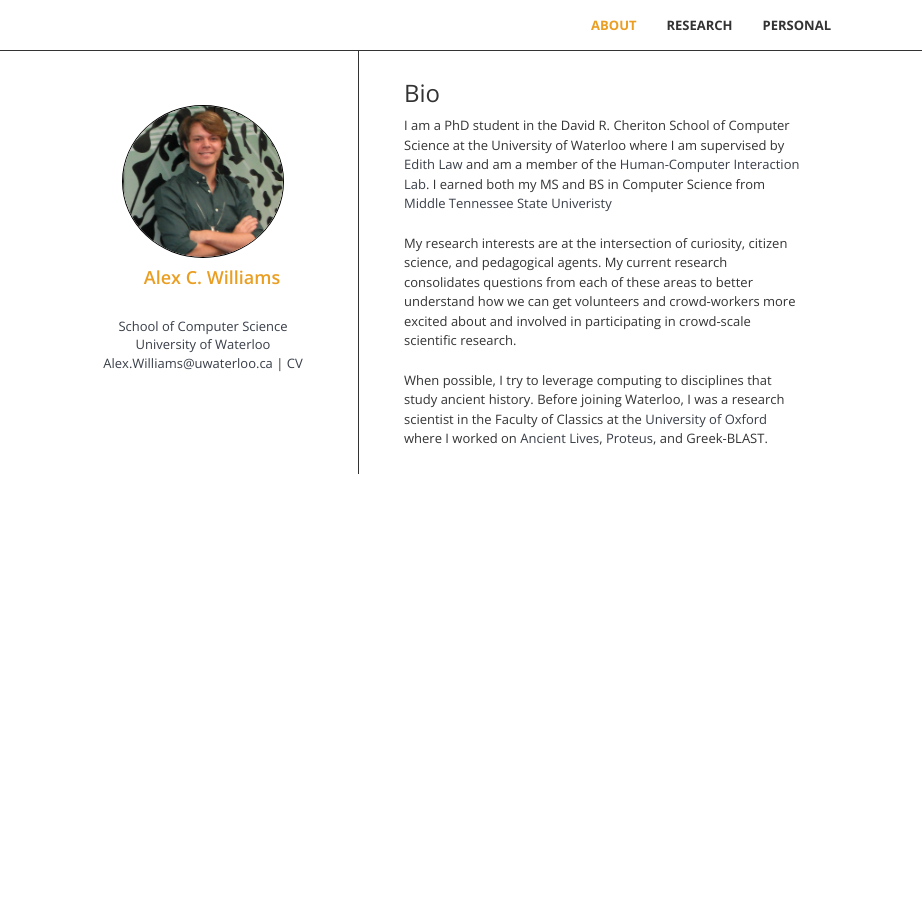
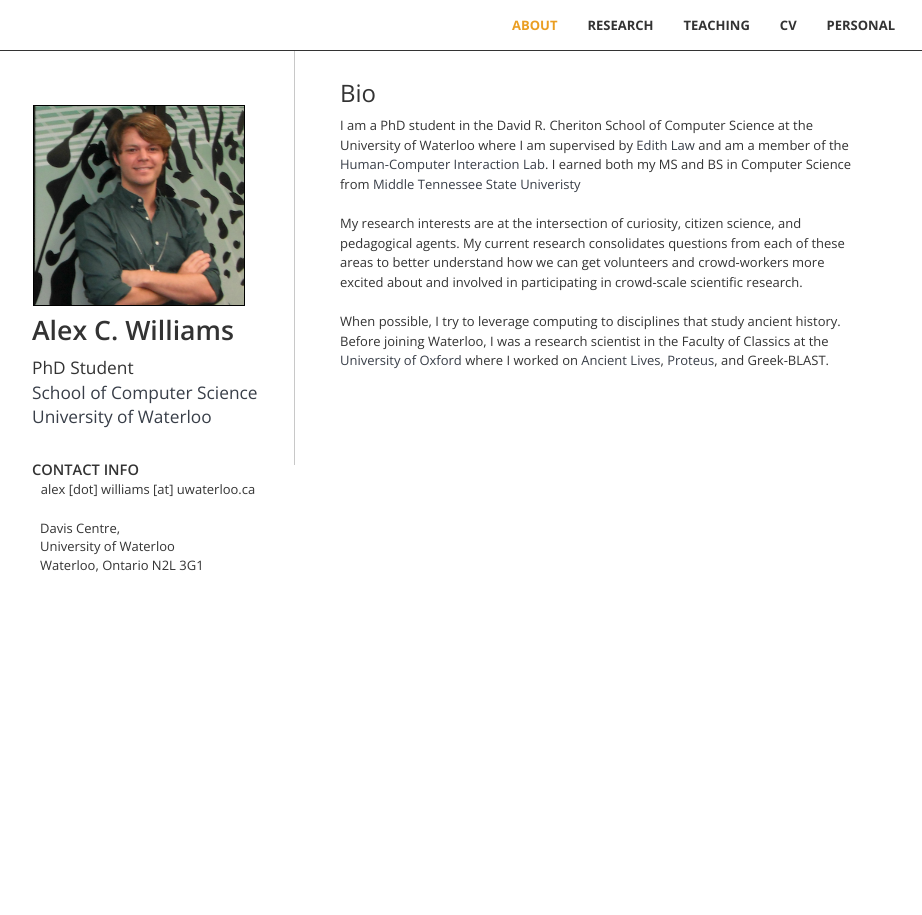
Before and after one commit to acwio/acwio.github.io, a Jekyll site: the page built from index.html, in a window 1280 px wide. Shown: the whole page, without its empty margins (178-1100 px from the left). Built offline with Jekyll 4.4.1, drawn with Linux system fonts in a browser that asks for light colours.

Commit message:
Updated Site.

```diff
--- a/_layouts/default.html
+++ b/_layouts/default.html
@@ -41,6 +41,12 @@
                     <a id="research-tab" class='page-url' href="#research">Research</a>
                 </li>
                 <li>
+                    <a id="teaching-tab" class='page-url' href="#teaching">Teaching</a>
+                </li>
+                <li>
+                    <a target='_blank' href="cv.pdf">CV</a>
+                </li>
+                <li>
                     <a id="personal-tab" class='page-url' href="#personal">Personal</a>
                 </li>
             </ul>
--- a/css/creative.css
+++ b/css/creative.css
@@ -33,7 +33,8 @@
 
 a:hover,
 a:focus {
-    color: #EA9E22;
+    cursor: pointer;
+    color: #383E48;
 }
 
 h1,
@@ -43,6 +44,10 @@
 h5,
 h6 {
     font-family: 'Open Sans','Helvetica Neue',Arial,sans-serif;
+}
+
+h4 {
+    font-weight: 600;
 }
 
 p {
@@ -72,7 +77,7 @@
 }
 
 #nav-container-custom, #container {
-    width: 60%;
+    width: 70%;
     margin: 0 auto;
 }
 
@@ -243,7 +248,7 @@
         margin-top: 15px;
         border-spacing: 2px;
         border-color: grey;
-        border-left: solid 1px;
+        border-left: 1px solid rgba(128, 128, 128, 0.43);
         margin-left: 280px;
         min-height: 450px;
     }
@@ -484,9 +489,8 @@
 }
 
 #portrait {
-    border-radius: 100%;
     border: solid 1px black;
-    width: 65%;
+    width: 85%;
 }
 
 img::-moz-selection {
@@ -522,3 +526,31 @@
     font-size: smaller;
     border-radius: 2px;
 }
+
+.course-role {
+    font-style: italic;
+}
+
+.portrait-meta {
+    font-size: 13pt;
+    padding-left: 18px;
+    text-align: left;
+}
+
+.contact {
+    padding-left: 18px;
+}
+
+.contact-header {
+    text-align: left;
+    margin-top: 30px;
+    padding-left: 18px;
+    font-size: 11pt;
+    font-weight: 600;
+}
+
+.contact-address {
+    padding-left: 8px;
+    text-align: left;
+
+}
--- a/index.html
+++ b/index.html
@@ -7,16 +7,27 @@
                 <div class="portrait">
                     <img id="portrait" src="img/portrait3.png" alt="Alex C. Williams" />
                 </div>
-                <h4 style="color: #EA9E22;padding-left: 18px; font-weight: 600;">Alex C. Williams</h4>
-                <br/><a href="https://cs.uwaterloo.ca/">School of Computer Science</a><br/><a href="http://www.uwaterloo.ca">University of Waterloo</a>
+                <h4 style="font-size: 20pt;padding-left: 18px; font-weight: 600;text-align: left;">Alex C. Williams</h4>
+                <div class="portrait-meta">
+                    PhD Student<br/>
+                    <a href="https://cs.uwaterloo.ca/">School of Computer Science</a><br/>
+                    <a href="http://www.uwaterloo.ca">University of Waterloo</a>
+                </div>
             </hgroup>
-            <div id="contact">
-                <a href="mailto:Alex.Williams@uwaterloo.ca">Alex.Williams@uwaterloo.ca</a> |
-                <a class="resume" href="cv.pdf">CV</a>
-                <!--<ul>
-                    <li id="facebook"><a href="https://www.twitter.com/joyokim"><img src="images/twitter.png" alt="My Facebook profile" /></a></li>
-                    <li id="linkedin"><a href="http://www.linkedin.com/pub/joy-kim/33/6b3/76b"><img src="images/linkedin.png" alt="My LinkedIn profile" /></a></li>
-                </ul>-->
+
+            <div class='contact-header'>
+                CONTACT INFO
+            </div>
+            <div class="contact">
+                alex [dot] williams [at] uwaterloo.ca</a>
+
+                <p></p>
+
+                <div class='contact-address'>
+                    Davis Centre, <br/>
+                    University of Waterloo <br/>
+                    Waterloo, Ontario N2L 3G1<br/>
+                </div>
             </div>
         </div>
 
@@ -84,6 +95,54 @@
                 {% endfor %}
             </div>
 
+            <div id="teaching" class='page-url-dest' style="display: none;">
+                <h4>University of Waterloo</h4>
+                <div class="project">
+                    <div class="project-title">
+                        CS349: User Interfaces (<a href="https://www.student.cs.uwaterloo.ca/~cs349/w17">Winter 2017</a>)
+                    </div>
+                    <div class="course-role">Instructor</div>
+                    <div class="project-desc">
+                        This course provides an introduction to contemporary user interfaces, including the basics of human-computer interaction, the user interface design/evaluation process, and the architectures within which user interfaces are developed. Students implement and evaluate portions of typical user interfaces in a series of programming assignments
+                    </div>
+                </div>
+
+                <div class="project course-other">
+                    While at Waterloo, I've also had the opportunity to serve as an Instructional Apprentice or a Teaching Assistant for the following courses:
+                    <ul>
+                        <li>CS349: User Interfaces</li>
+                        <li>CS330: Management Information Systems</li>
+                    </ul>
+                </div>
+
+                <hr style="width: 80%;border-width: 1px;max-width: 400px;"/>
+
+                <h4>Middle Tennessee State Univeristy</h4>
+
+                <div class="project">
+                    <div class="project-title">
+                        CS3130: Introduction to Computer Architecture (Fall 2013, Spring 2014)
+                    </div>
+                    <div class="course-role">Instructor</div>
+                    <div class="project-desc">
+                        This course provides an introduction to assembly language programming, hardware components of digital computers, microprogramming, and memory management. The course is accompanied by a mandatory laboratory
+                        / tutorial with exercises that include assembly language programing and the design and implementation of computer architecture components, ranging from simple logic gates to complex ALUs.
+                    </div>
+                </div>
+
+                <hr style="width: 30%;border-width: 1px;max-width: 400px;"/>
+
+                <div class="project">
+                    <div class="project-title">
+                        CS1150: Computer Orientation (Spring 2015)
+                    </div>
+                    <div class="course-role">Instructor</div>
+                    <div class="project-desc">
+                        This course provides a general introduction to computers with an emphasis on personal computing, database, word processing, presentation graphics, spreadsheets, and Internet tools. Students are introduced and exposed to the Microsoft Office product suite.
+                    </div>
+                </div>
+            </div>
+
             <div id="personal" class='page-url-dest' style="display: none;">
                 <h3>Personal</h3>
                 <p>
```
Also changed, not shown: 4 other files.
